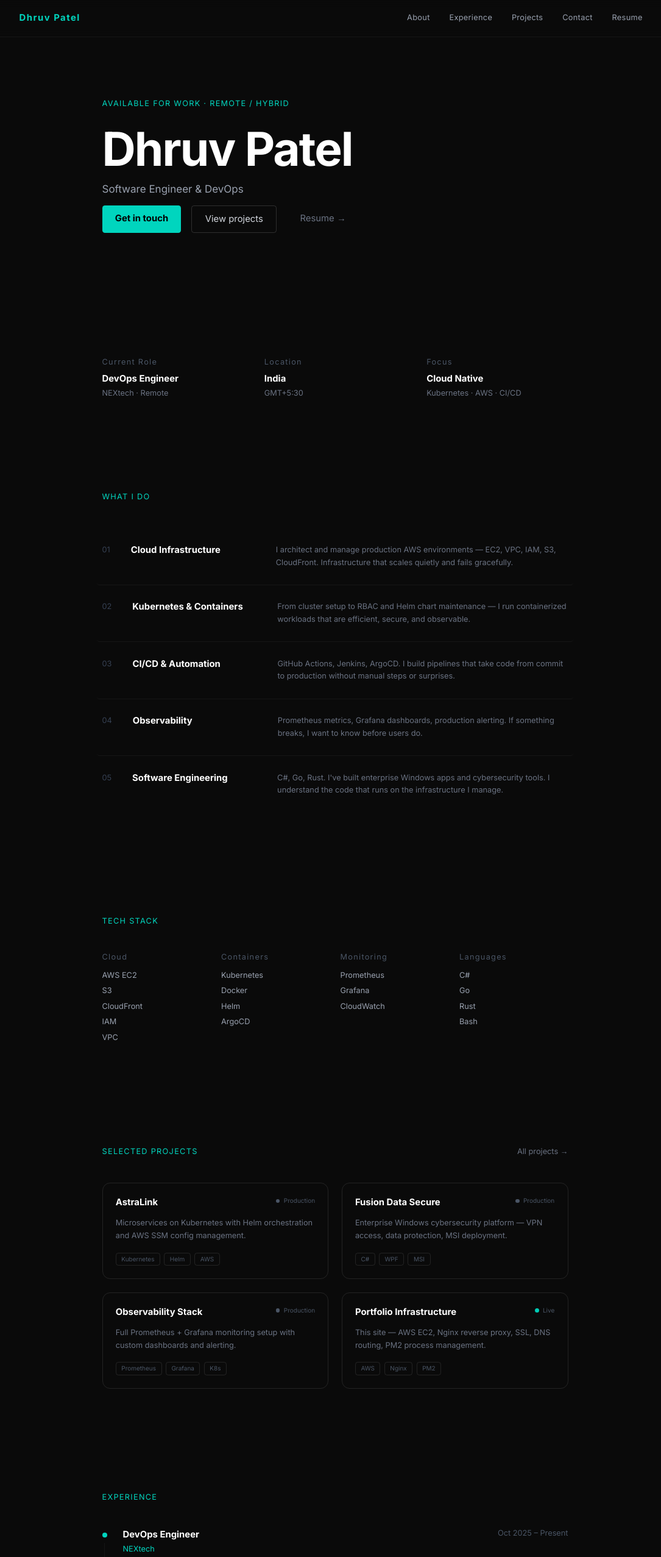
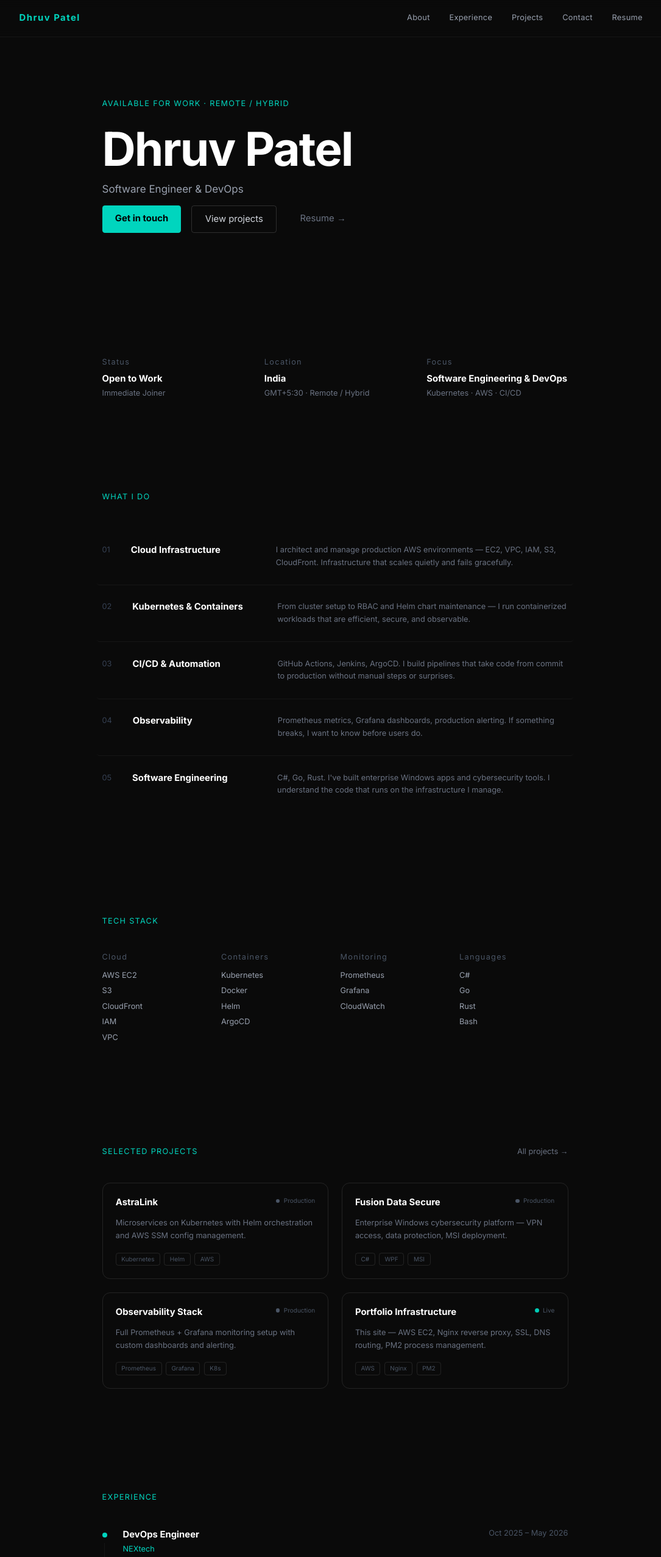
Before and after one commit to dhruvdxb/DhruvPatel-portfolio, a Next.js app: page / in a window 1280 px wide. Shown: the top 2554 px of the page at 61% size, without its empty margins (90-1175 px from the left). Built offline with nearby package versions, Linux system fonts and the light colour scheme.

Commit message:
updateed few things in Home Page

```diff
--- a/app/about/page.tsx
+++ b/app/about/page.tsx
@@ -32,16 +32,6 @@ export default function About() {
               infrastructure. I started out writing code and naturally gravitated toward
               the systems that run it — cloud platforms, container orchestration, deployment
               pipelines, and observability stacks.
-            </p>
-            <p>
-              I currently work at <span className="text-white">NEXtech</span> as a DevOps Engineer,
-              where I architect and maintain cloud infrastructure on AWS, manage Kubernetes clusters,
-              and build the automation that lets development teams ship fast and sleep well at night.
-            </p>
-            <p>
-              Before that, I spent over a year at <span className="text-white">Intelxlabs</span> as
-              a Software Engineer building enterprise cybersecurity tools in C# and WPF — which gave
-              me a solid foundation in writing production-grade software close to the metal.
             </p>
           </div>
         </div>
--- a/app/experience/page.tsx
+++ b/app/experience/page.tsx
@@ -7,7 +7,7 @@ const experience = [
   {
     role: "DevOps Engineer",
     company: "NEXtech",
-    period: "Oct 2025 – Present",
+    period: "Oct 2025 – May 2026",
     location: "Remote · Bangalore",
     type: "Full-time",
     current: true,
--- a/app/page.tsx
+++ b/app/page.tsx
@@ -65,14 +65,32 @@ export default function Home() {
               className="grid grid-cols-1 sm:grid-cols-3 gap-8"
             >
               {[
-              { label: "Current Role", value: "DevOps Engineer", sub: "NEXtech · Remote" },
-              { label: "Location", value: "India", sub: "GMT+5:30" },
-              { label: "Focus", value: "Cloud Native", sub: "Kubernetes · AWS · CI/CD" },
+                {
+                  label: "Status",
+                  value: "Open to Work",
+                  sub: "Immediate Joiner"
+                },
+                {
+                  label: "Location",
+                  value: "India",
+                  sub: "GMT+5:30 · Remote / Hybrid"
+                },
+                {
+                  label: "Focus",
+                  value: "Software Engineering & DevOps",
+                  sub: "Kubernetes · AWS · CI/CD"
+                }
               ].map((item) => (
                 <div key={item.label}>
-                <p className="text-xs text-gray-600 tracking-widest mb-2">{item.label}</p>
-                <p className="text-sm text-white font-bold mb-1">{item.value}</p>
-                <p className="text-xs text-gray-500">{item.sub}</p>
+                  <p className="text-xs text-gray-600 tracking-widest mb-2">
+                    {item.label}
+                  </p>
+                  <p className="text-sm text-white font-bold mb-1">
+                    {item.value}
+                  </p>
+                  <p className="text-xs text-gray-500">
+                    {item.sub}
+                  </p>
                 </div>
               ))}
             </motion.div>
@@ -275,7 +293,7 @@ export default function Home() {
               {
                 role: "DevOps Engineer",
                 company: "NEXtech",
-                period: "Oct 2025 – Present",
+                period: "Oct 2025 – May 2026",
                 location: "Remote · Bangalore",
                 desc: "Architecting cloud infrastructure on AWS, managing Kubernetes clusters, and building CI/CD automation at scale.",
               },
@@ -353,7 +371,7 @@ export default function Home() {
 
       {/* ── FOOTER ── */}
       <footer className="max-w-3xl mx-auto px-6 py-8 flex flex-col sm:flex-row justify-between items-center gap-4">
-        <p className="text-xs text-gray-600">© 2026 Dhruv Patel</p>
+        <p className="text-xs text-gray-600">© 2026 Built By Dhruv Patel</p>
         <div className="flex gap-6 text-xs text-gray-600">
           <a href="mailto:dhruvmpatel170301@gmail.com" className="hover:text-white transition">Email</a>
           <a href="https://linkedin.com/in/dhruv-patel-164118268" target="_blank" rel="noopener noreferrer" className="hover:text-white transition">LinkedIn</a>
--- a/app/resume/page.tsx
+++ b/app/resume/page.tsx
@@ -71,7 +71,7 @@ export default function Resume() {
               <div className="pb-10 flex-1">
                 <div className="flex justify-between items-start flex-wrap gap-2 mb-1">
                   <h3 className="text-sm font-bold">DevOps Engineer</h3>
-                  <span className="text-xs text-gray-500">Oct 2025 – Present</span>
+                  <span className="text-xs text-gray-500">Oct 2025 – May 2026</span>
                 </div>
                 <p className="text-teal-400 text-xs mb-4">NEXtech · Remote, Bangalore</p>
                 <ul className="space-y-2">
```
Lines whose indentation alone changed are shown as unchanged.
